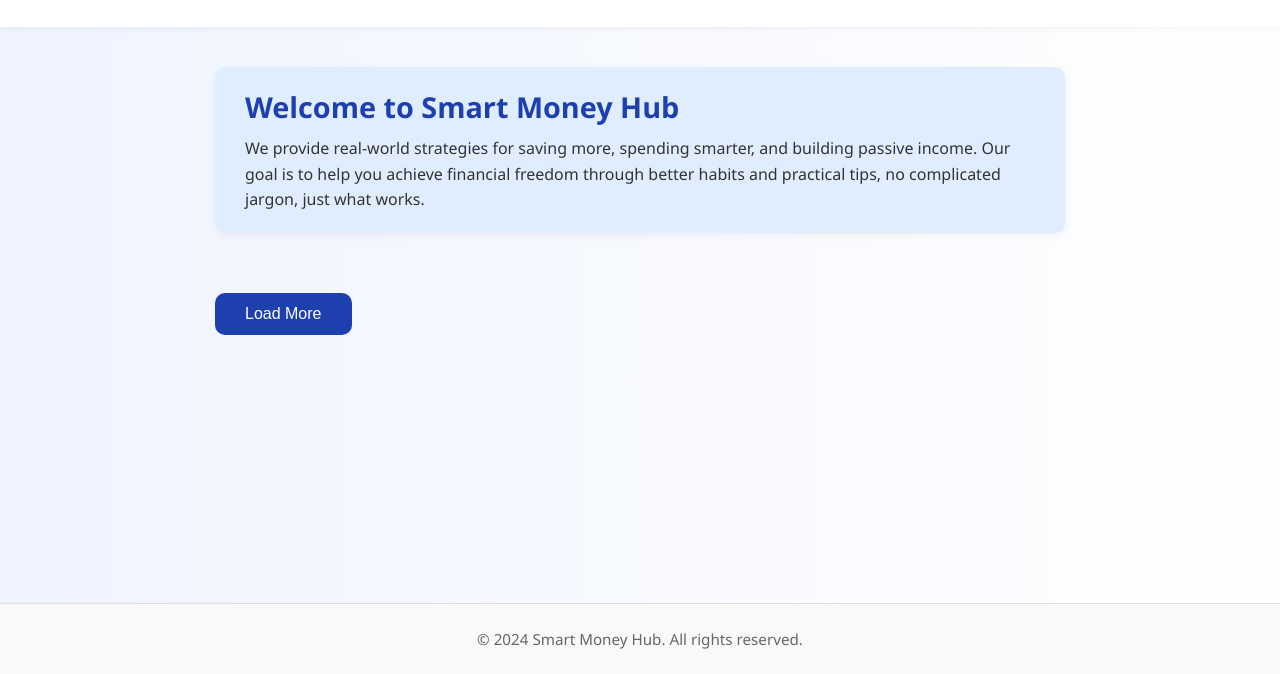
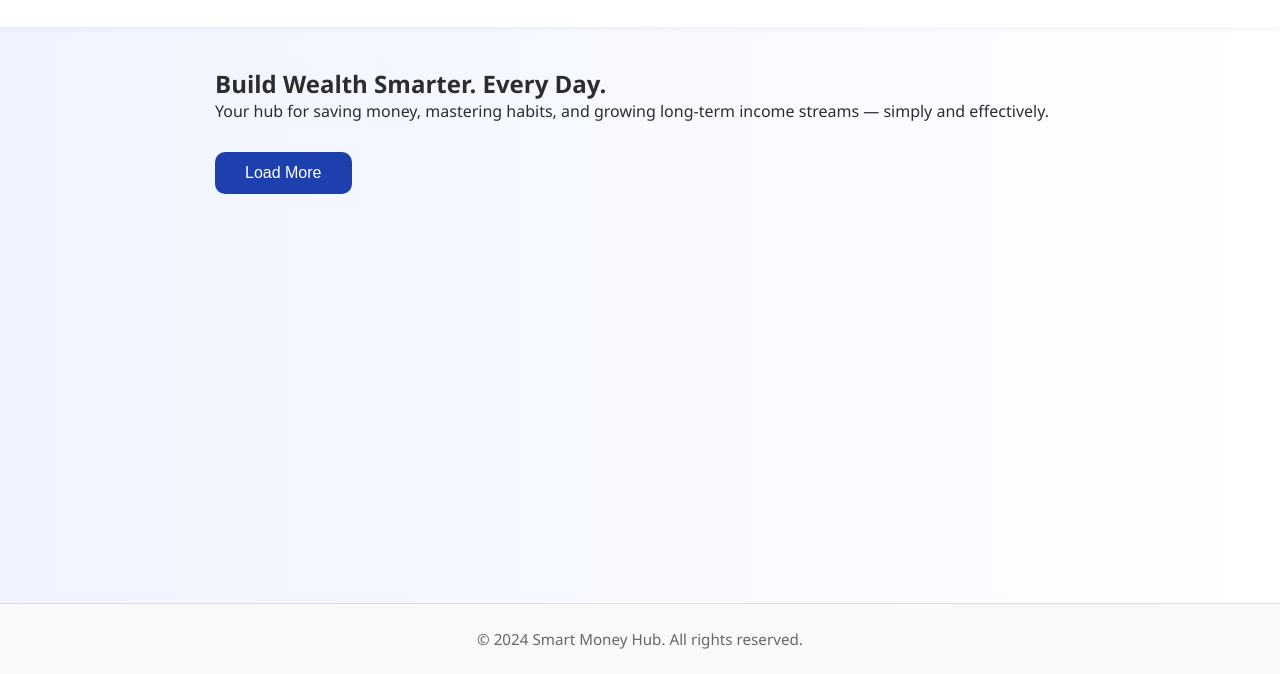
Before and after one commit to Mnrasheed2290/SmartMoneyHub-, a website: page index.html in a window 1280 px wide. Shown: the part 126-800 px from the top of the page. Drawn offline with Linux system fonts and the light colour scheme; no server answers.

Commit message:
Update index.html

```diff
--- a/index.html
+++ b/index.html
@@ -6,12 +6,7 @@
   <meta name="description" content="Smart Money Hub helps you save smarter, spend wiser, and grow wealth with actionable tips on budgeting, side hustles, and passive income.">
   <meta name="google-site-verification" content="jhc7XmO33k3OfJd7lh9I8GR2GzZRdk6PsLWSxrjaXC8" />
   <title>Smart Money Hub | Save Smarter. Grow Faster.</title>
-
-  <!-- AdSense activation script -->
-  <script async src="https://pagead2.googlesyndication.com/pagead/js/adsbygoogle.js?client=ca-pub-7519055218598456"
-     crossorigin="anonymous"></script>
-
-  <!-- Your CSS -->
+  <link href="https://fonts.googleapis.com/css2?family=Inter:wght@400;600;700&display=swap" rel="stylesheet">
   <link rel="stylesheet" href="style.css">
 </head>
 <body>
@@ -27,13 +22,11 @@
 </header>
 
 <main>
-  <!-- Static content Google can index -->
-  <section class="intro-text">
-    <h2>Welcome to Smart Money Hub</h2>
-    <p>We provide real-world strategies for saving more, spending smarter, and building passive income. Our goal is to help you achieve financial freedom through better habits and practical tips, no complicated jargon, just what works.     </p>
+  <section class="hero">
+    <h2>Build Wealth Smarter. Every Day.</h2>
+    <p>Your hub for saving money, mastering habits, and growing long-term income streams — simply and effectively.</p>
   </section>
 
-  <!-- Dynamic post loader -->
   <section id="posts"></section>
   <button id="loadMoreBtn">Load More</button>
 </main>
@@ -42,8 +35,6 @@
   <p>&copy; 2024 Smart Money Hub. All rights reserved.</p>
 </footer>
 
-<!-- Your JavaScript -->
 <script src="script.js"></script>
-
 </body>
 </html>
```
